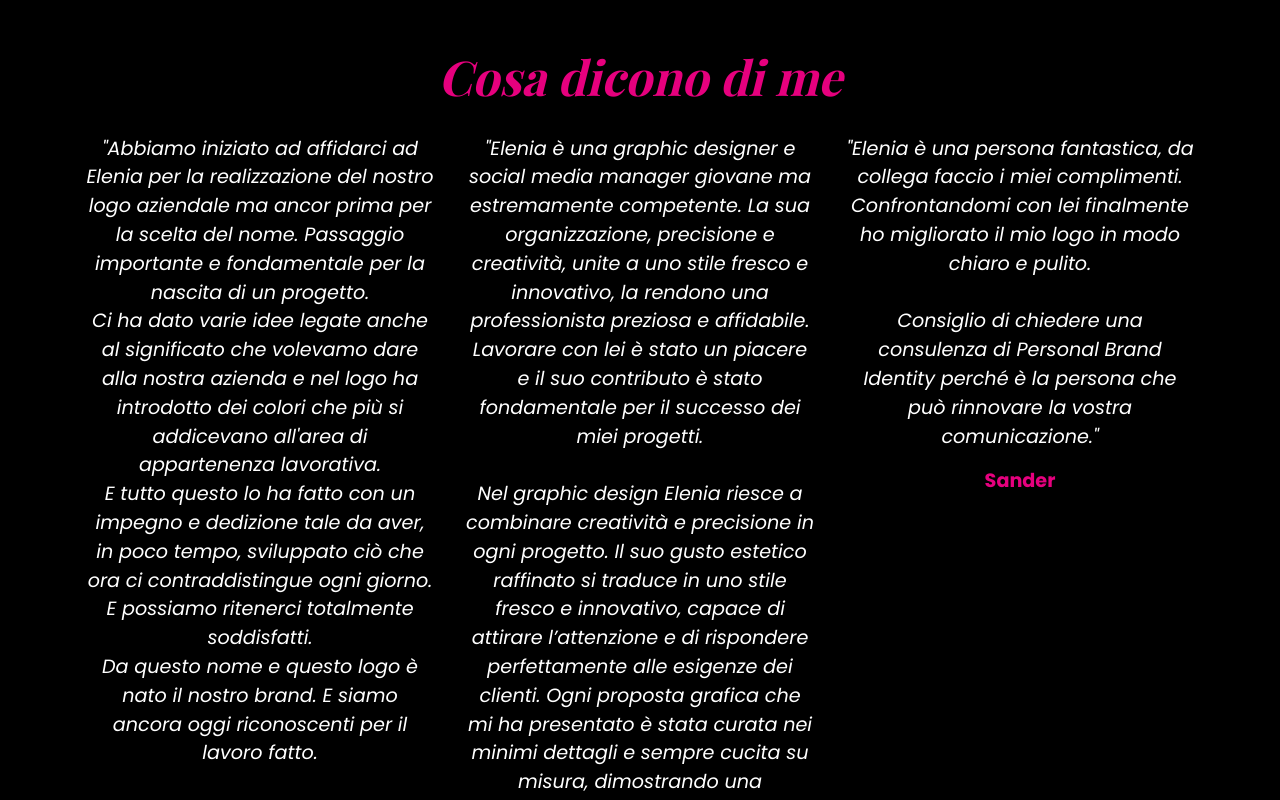
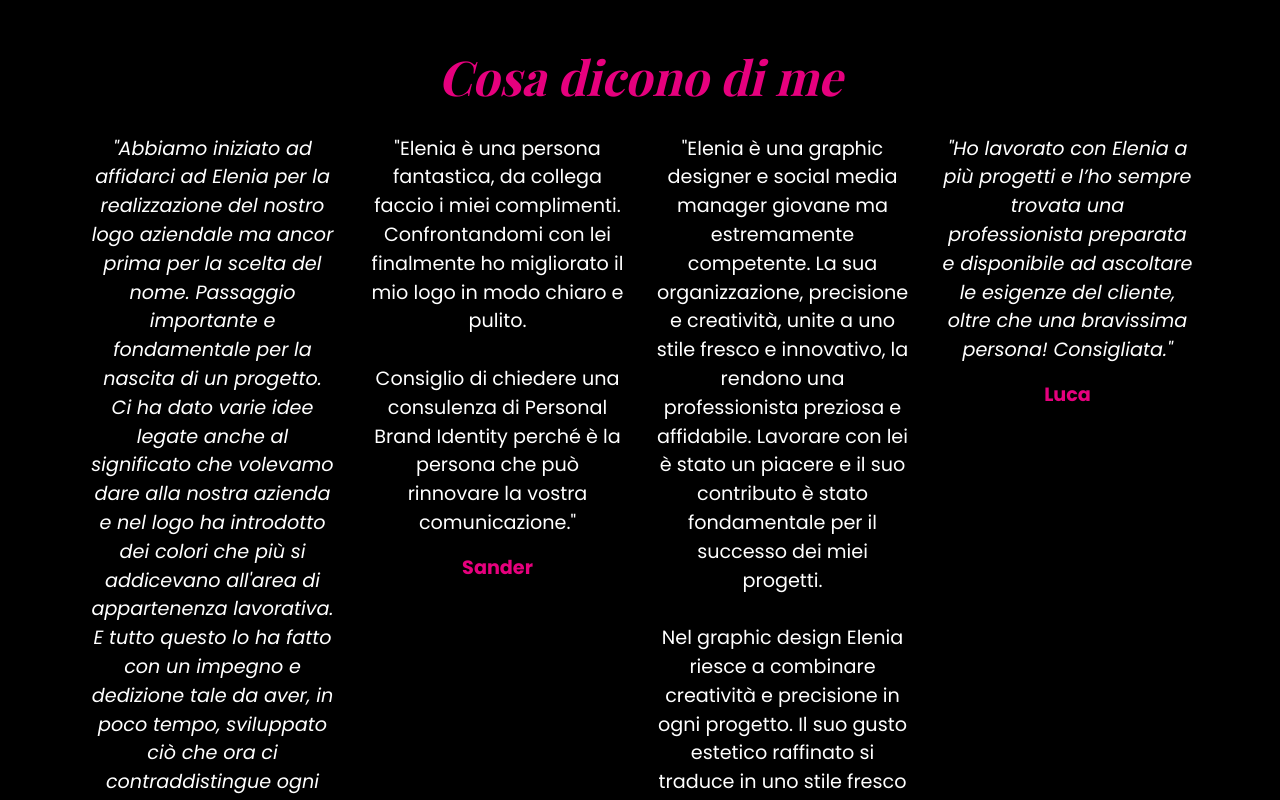
Before and after one commit to eleniabozzato/eleniabozzato.github.io, a plain HTML site: page index.html in a window 1280 px wide. Shown: the part 5240-6040 px from the top of the page. Drawn offline with nearby package versions, Linux system fonts and the light colour scheme; files whose address does not match are found by name; a web font is replaced by a local one.

Commit message:
Fix reviews formatting

```diff
--- a/assets/mobirise/css/mbr-additional.css
+++ b/assets/mobirise/css/mbr-additional.css
@@ -1239,6 +1239,11 @@ a {
 .cid-uzqA4UMy2v .link {
   color: #e6007e;
 }
+.cid-uzqA4UMy2v .card-title,
+.cid-uzqA4UMy2v .card-box {
+  text-align: center;
+  color: #e6007e;
+}
 .cid-uzqDGkkCri {
   padding-top: 90px;
   padding-bottom: 90px;
--- a/index.html
+++ b/index.html
@@ -107,7 +107,7 @@
                 <div class="text-wrapper">
                     <h1 class="mbr-section-title mbr-fonts-style mb-3 display-2">
                         <strong><em>Mi racconto</em></strong></h1>
-                    <p class="mbr-text mbr-fonts-style display-7"><strong>Da piccola avevo sempre la matita in mano</strong>, poi il mouse e oggi il touchpad. I numeri non sono mai stati la mia passione, a meno che non si tratti di millimetri o “persone raggiunte”.<br><br><strong>Marketer nella mente e creativa nel cuore</strong>, al contrario di ogni pronostico non bevo caffé. C’è la mia “to do list” a tenermi sveglia, insieme ai miei mille obiettivi! Appena raggiunto il primo, sono già proiettata al quarto. <br><br><strong>Determinazione</strong>, <strong>precisione</strong> e <strong>creatività</strong> sono valori che le persone notano in me e nei miei progetti. Alcuni li ho messi qui, suddivisi per tema<br>e raccontati, perché ognuno di loro ha una storia tutta sua. Ma prima ti spiego di cosa mi occupo ogni giorno.<br></p>
+                    <p class="mbr-text mbr-fonts-style display-7"><strong>Da piccola avevo sempre la matita in mano</strong>, poi il mouse e oggi il touchpad. I numeri non sono mai stati la mia passione, a meno che non si tratti di millimetri o “persone raggiunte”.<br><br><strong>Marketer nella mente e creativa nel cuore</strong>, al contrario di ogni pronostico non bevo caffé. C’è la mia “to do list” a tenermi sveglia, insieme ai miei mille obiettivi! Appena raggiunto il primo, sono già proiettata al quarto. <br><br><strong>Determinazione</strong>, <strong>precisione</strong> e <strong>creatività</strong> sono valori che le persone notano in me e nei miei progetti. Alcuni li ho messi qui, suddivisi per tema e raccontati, perché ognuno di loro ha una storia tutta sua. Ma prima ti spiego di cosa mi occupo ogni giorno.<br></p>
 
                 </div>
             </div>
@@ -335,40 +335,49 @@
             </div>
         </div>
         <div class="row mt-4">
-            <div class="col-12 col-md-6 col-lg-4">
+            <div class="col-12 col-md-6 col-lg-3">
                 <div class="card-wrapper mb-4">
                     <div class="card-box align-left">
 
                         <p class="mbr-text mbr-fonts-style mb-3 display-7"><em>"Abbiamo iniziato ad affidarci ad Elenia per la realizzazione del nostro logo aziendale ma ancor prima per la scelta del nome. Passaggio importante e fondamentale per la nascita di un progetto. <br>Ci ha dato varie idee legate anche al significato che volevamo dare alla nostra azienda e nel logo ha introdotto dei colori che più si addicevano all'area di appartenenza lavorativa. <br>E tutto questo lo ha fatto con un impegno e dedizione tale da aver, in poco tempo, sviluppato ciò che ora ci contraddistingue ogni giorno. E possiamo ritenerci totalmente soddisfatti. <br>Da questo nome e questo logo è nato il nostro brand. E siamo ancora oggi riconoscenti per il lavoro fatto. <br><br>E per questo motivo ci siamo affidati a lei per la realizzazione del nostro sito, per l'impaginazione di biglietti da visita e block notes, per la realizzazione di materiale pubblicitario (manifesti, vetrofanie, pubblicità online), il vestiario per lo staff e per i clienti e per il continuo supporto che ci dà per i contenuti social.<br><br>La collaborazione con lei continua ad essere fruttuosa e soddisfatta per la professionalità che ci mette sempre. E continueremo a lavorare con lei per altrettanti progetti."</em><br></p><div class="link-wrap">
                                 <h6 class="link mbr-fonts-style align-left display-7">
-                                    <strong>Mattia</strong></h6>
+                                    <strong>Mattia</strong><br><strong><br></strong></h6>
                             </div>
                     </div>
                 </div>
             </div>
-            <div class="col-12 col-md-6 col-lg-4">
+            <div class="col-12 col-md-6 col-lg-3">
                 <div class="card-wrapper mb-4">
                     <div class="card-box align-left">
 
-                        <p class="mbr-text mbr-fonts-style mb-3 display-7"><em>"Elenia è una graphic designer e social media manager giovane ma estremamente competente. La sua organizzazione, precisione e creatività, unite a uno stile fresco e innovativo, la rendono una professionista preziosa e affidabile. Lavorare con lei è stato un piacere e il suo contributo è stato fondamentale per il successo dei miei progetti.<br><br>Nel graphic design Elenia riesce a combinare creatività e precisione in ogni progetto. Il suo gusto estetico raffinato si traduce in uno stile fresco e innovativo, capace di attirare l’attenzione e di rispondere perfettamente alle esigenze dei clienti. Ogni proposta grafica che mi ha presentato è stata curata nei minimi dettagli e sempre cucita su misura, dimostrando una straordinaria capacità di interpretare e valorizzare l’identità di ciascun progetto.<br><br>Come social media manager, Elenia mi ha colpito per la sua organizzazione impeccabile e il suo approccio strategico. È in grado di creare contenuti accattivanti, sempre coerenti con il tone of voice del cliente e perfettamente in linea con gli obiettivi comunicativi. Ho apprezzato moltissimo la sua attenzione al dettaglio e la sua capacità di pianificare e gestire le attività in modo preciso ed efficace, contribuendo significativamente a migliorare l’engagement e la visibilità dei progetti."</em><br></p><div class="link-wrap">
+                        <p class="mbr-text mbr-fonts-style mb-3 display-7">"Elenia è una persona fantastica, da collega faccio i miei complimenti. Confrontandomi con lei finalmente ho migliorato il mio logo in modo chiaro e pulito.<br><br>Consiglio di chiedere una consulenza di Personal Brand Identity perché è la persona che può rinnovare la vostra comunicazione."<br></p><div class="link-wrap">
                                 <h6 class="link mbr-fonts-style align-left display-7">
-                                    <strong>Lisa</strong></h6>
+                                    <strong>Sander</strong><br><strong><br></strong></h6>
                             </div>
                     </div>
                 </div>
             </div>
-            <div class="col-12 col-md-6 col-lg-4">
+            <div class="col-12 col-md-6 col-lg-3">
                 <div class="card-wrapper mb-4">
                     <div class="card-box align-left">
 
-                        <p class="mbr-text mbr-fonts-style mb-3 display-7"><em>"Elenia è una persona fantastica, da collega faccio i miei complimenti. Confrontandomi con lei finalmente ho migliorato il mio logo in modo chiaro e pulito.<br><br>Consiglio di chiedere una consulenza di Personal Brand Identity perché è la persona che può rinnovare la vostra comunicazione."</em><br></p><div class="link-wrap">
+                        <p class="mbr-text mbr-fonts-style mb-3 display-7">"Elenia è una graphic designer e social media manager giovane ma estremamente competente. La sua organizzazione, precisione e creatività, unite a uno stile fresco e innovativo, la rendono una professionista preziosa e affidabile. Lavorare con lei è stato un piacere e il suo contributo è stato fondamentale per il successo dei miei progetti.<br><br>Nel graphic design Elenia riesce a combinare creatività e precisione in ogni progetto. Il suo gusto estetico raffinato si traduce in uno stile fresco e innovativo, capace di attirare l’attenzione e di rispondere perfettamente alle esigenze dei clienti. Ogni proposta grafica che mi ha presentato è stata curata nei minimi dettagli e sempre cucita su misura, dimostrando una straordinaria capacità di interpretare e valorizzare l’identità di ciascun progetto.<br><br>Come social media manager, Elenia mi ha colpito per la sua organizzazione impeccabile e il suo approccio strategico. È in grado di creare contenuti accattivanti, sempre coerenti con il tone of voice del cliente e perfettamente in linea con gli obiettivi comunicativi. Ho apprezzato moltissimo la sua attenzione al dettaglio e la sua capacità di pianificare e gestire le attività in modo preciso ed efficace, contribuendo significativamente a migliorare l’engagement e la visibilità dei progetti."<br></p><div class="link-wrap">
                                 <h6 class="link mbr-fonts-style align-left display-7">
-                                    <strong>Sander</strong></h6>
+                                    <strong>Lisa</strong><br><strong><br></strong></h6>
                             </div>
                     </div>
                 </div>
             </div>
+            <div class="col-12 col-md-6 col-lg-3">
+                <div class="card-wrapper mb-4">
+                    <div class="card-box align-left">
 
+                        <p class="mbr-text mbr-fonts-style mb-3 display-7"><em>"Ho lavorato con Elenia a più progetti e l’ho sempre trovata una professionista preparata e disponibile ad ascoltare le esigenze del cliente, oltre che una bravissima persona! Consigliata."</em><br></p><div class="link-wrap">
+                                <h6 class="link mbr-fonts-style align-left display-7"><strong>Luca</strong></h6>
+                            </div>
+                    </div>
+                </div>
+            </div>
         </div>
     </div>
 </section>
```
Also changed, not shown: 1 other file.
